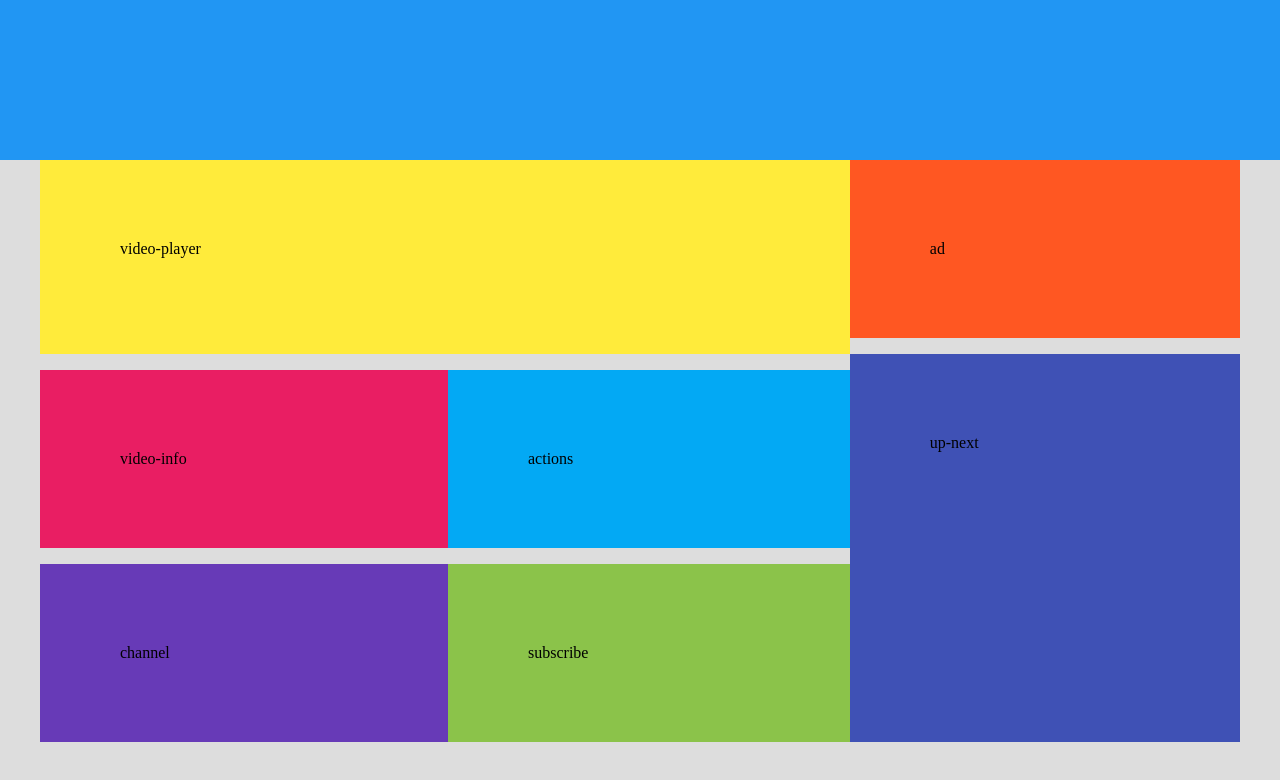
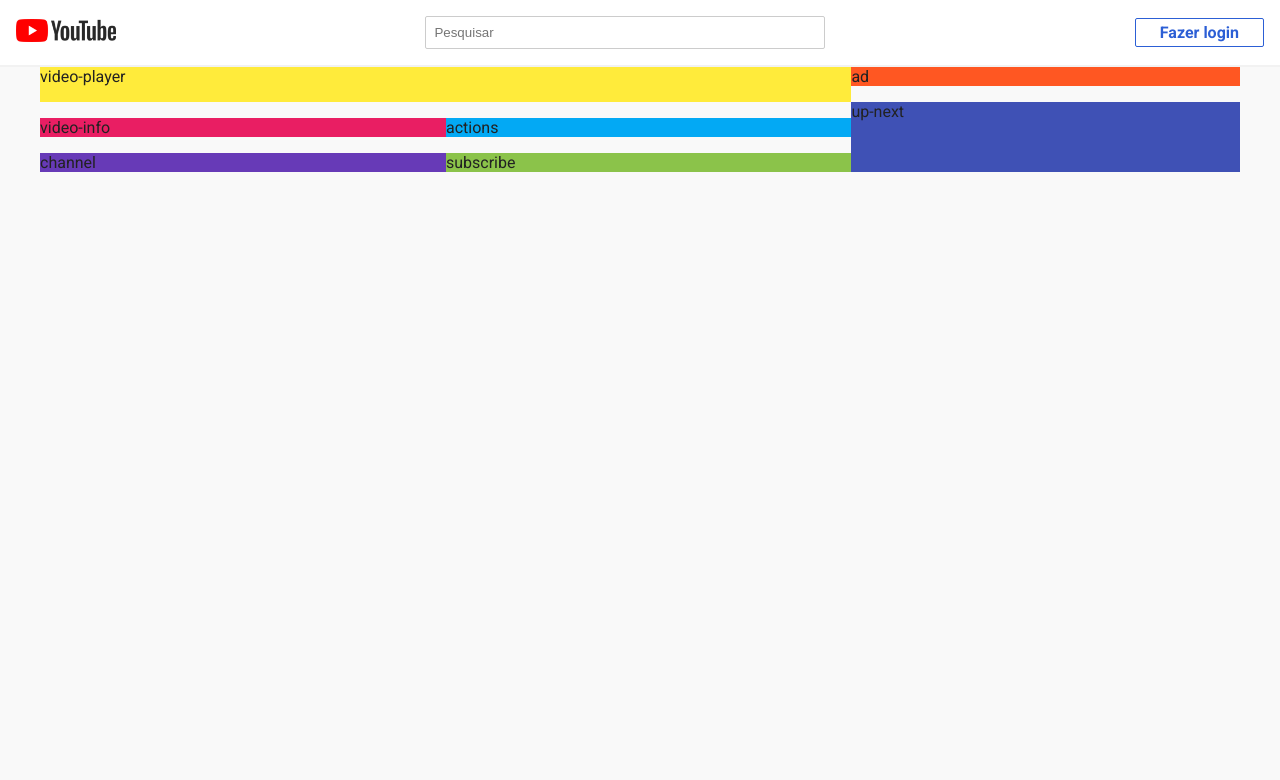
Before and after one commit to KnightCapivara/YouTube_Clone, a plain HTML site: page index.html in a window 1280 px wide. Drawn offline with Linux system fonts and the light colour scheme.

Commit message:
update header

```diff
--- a/index.html
+++ b/index.html
@@ -6,9 +6,23 @@
     <meta name="viewport" content="width=device-width, initial-scale=1.0">
     <title>youtube</title>
     <link rel="stylesheet" href="style.css">
+    <link href="https://fonts.googleapis.com/css2?family=Roboto:wght@400;700&display=swap" rel="stylesheet">
+    <link rel="shortcut icon" href="/favicon.ico" type="image/x-icon">
 </head>
 <body>
-    <header></header>
+    <header>
+        <div class="logo">
+            <img src="images/youtube.png" alt="youtube.png">
+        </div>
+
+        <div class="search">
+            <input type="search" placeholder="Pesquisar">
+        </div>
+
+        <div class="sign-in">
+            <a href="#" class='button'>Fazer login</a>
+        </div>
+    </header>
 
     <main>
         <section class="video-player">video-player</section>
--- a/style.css
+++ b/style.css
@@ -10,15 +10,40 @@
 } */
 
 body {
-  background-color: #ddd;
-}
-
-header, section {
-    padding: 5rem;
+  background-color: #f9f9f9;
+  color: #222;
+  font-family: 'Roboto', sans-serif;
 }
 
 header {
-    background-color: #2196f3;
+    padding: 1rem;
+    background-color: white;
+    border-bottom: 2px solid #f2f2f2;
+
+    display: grid;
+    grid-template-columns: auto auto;
+    justify-content: space-between;
+    align-items: center;
+}
+
+.logo img {
+    width: 100px;
+}
+
+.search input[type='search'] {
+    width: 400px;
+    padding: 0.5rem;
+    border-radius: 2px;
+    border: 1px solid #ccc;
+}
+
+.button {
+    padding: 0.25rem 1.5rem;
+    border: 1px solid #2c5fd5;
+    border-radius: 2px;
+    color: #2c5fd5;
+    font-weight: bold;
+    text-decoration: none;
 }
 
 main {
@@ -27,12 +52,12 @@ main {
     display: grid;
     grid-row-gap: 1rem;
 
-    /* grid-template-areas:
+    grid-template-areas:
         'video-player   video-player'
         'video-info     video-info'
         'actions        actions'
         'channel        subscribe'
-        'up-next        up-next'; */
+        'up-next        up-next';
 }
 
 .video-player {
@@ -71,12 +96,16 @@ main {
 }
 
 @media screen and (max-width:700px) {
-    .ad {
+    .search, .ad {
         display: none;
     }
 }
 
 @media screen and (min-width:700px) {
+    header {
+        grid-template-columns: auto auto auto;
+    }
+
     main {
         max-width: 1200px;
 
```
Also changed, not shown: favicon.ico (added), images/channel-icon-Danillo.jpg (added), images/channel-icon.jpg (added), images/youtube.png (added).
